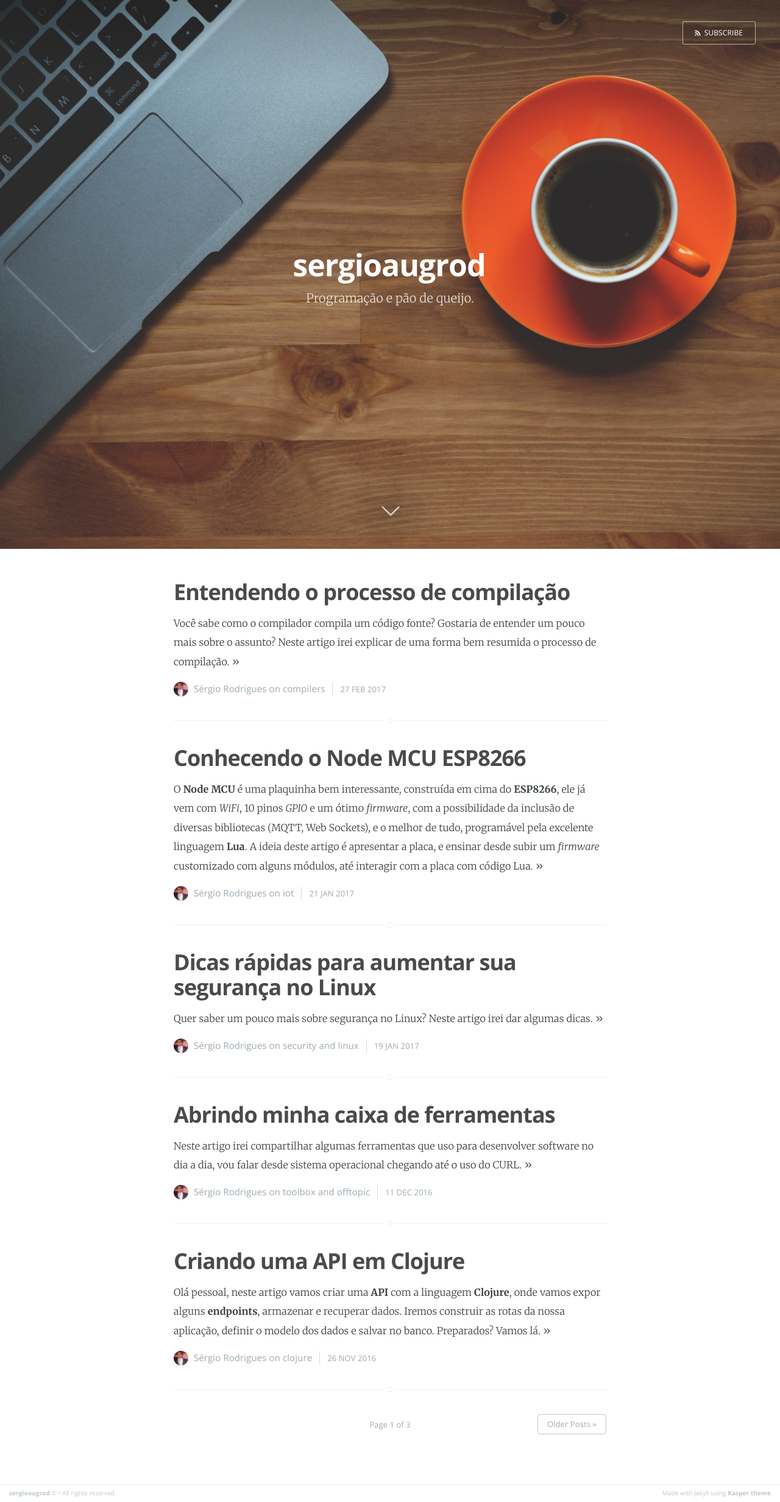
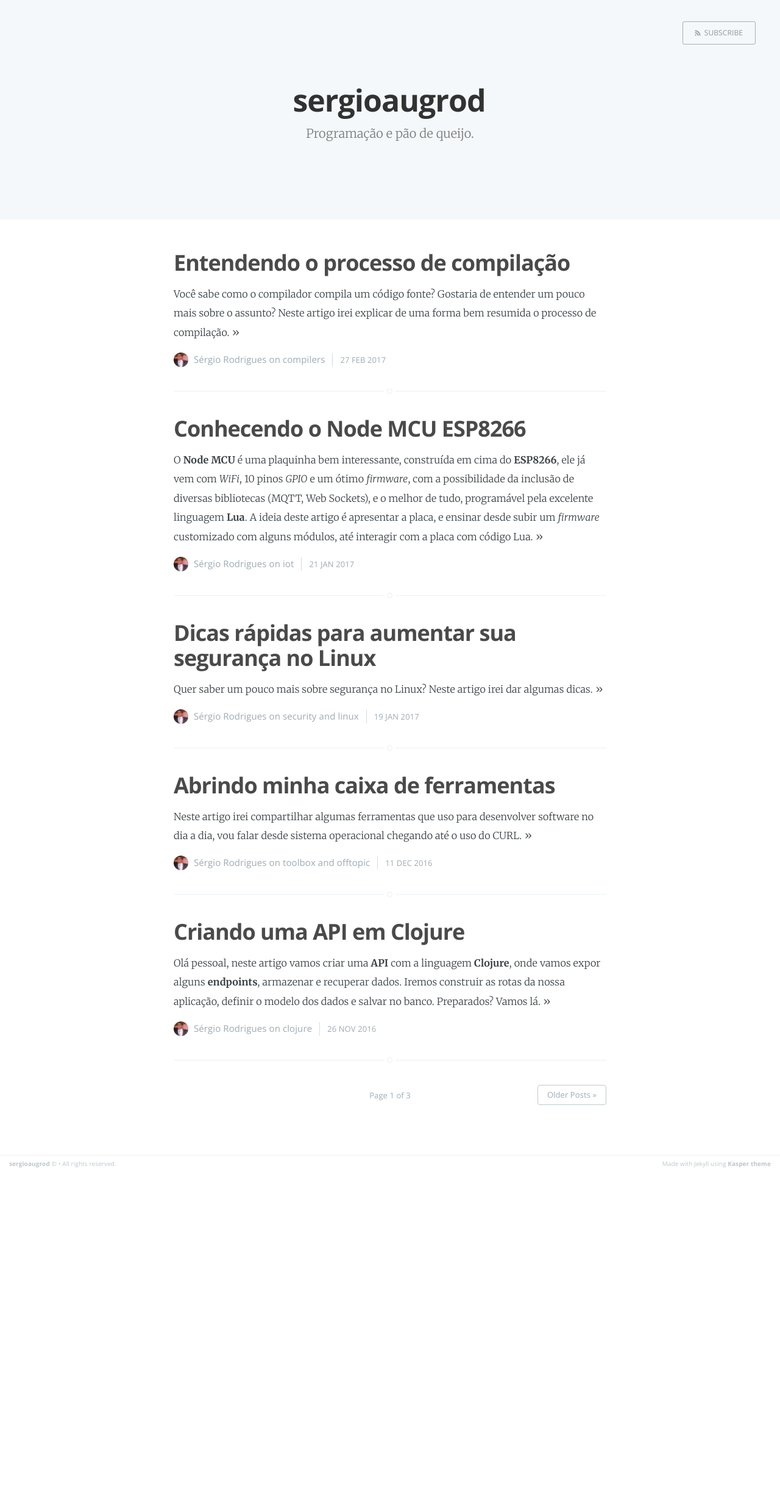
Before and after one commit to sergioaugrod/sergioaugrod.github.io, a Jekyll site: the page built from index.html, in a window 1280 px wide. Shown: the whole page at 61% size. Built offline with Jekyll 4.4.1, drawn with Linux system fonts in a browser that asks for light colours; the list of posts is cut into pages by our own code; after the commit the page ends 1923 px from its top, so only the background shows below that.

Commit message:
Removes cover image

```diff
--- a/index.html
+++ b/index.html
@@ -1,7 +1,7 @@
 ---
 layout: default
 title: Home
-cover: "/assets/images/cover.jpg"
+cover: false
 about: false
 ---
 
```
Also changed, not shown: assets/images/cover.jpg (deleted).
